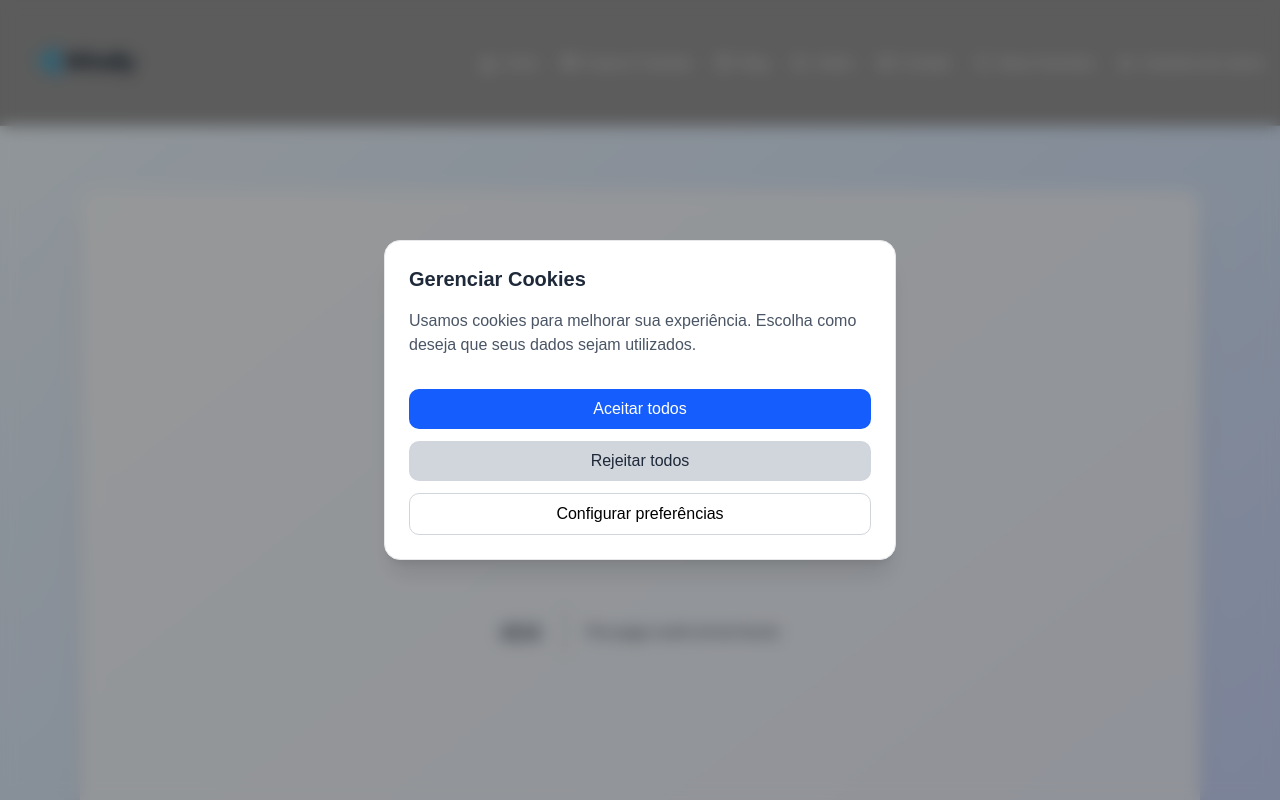
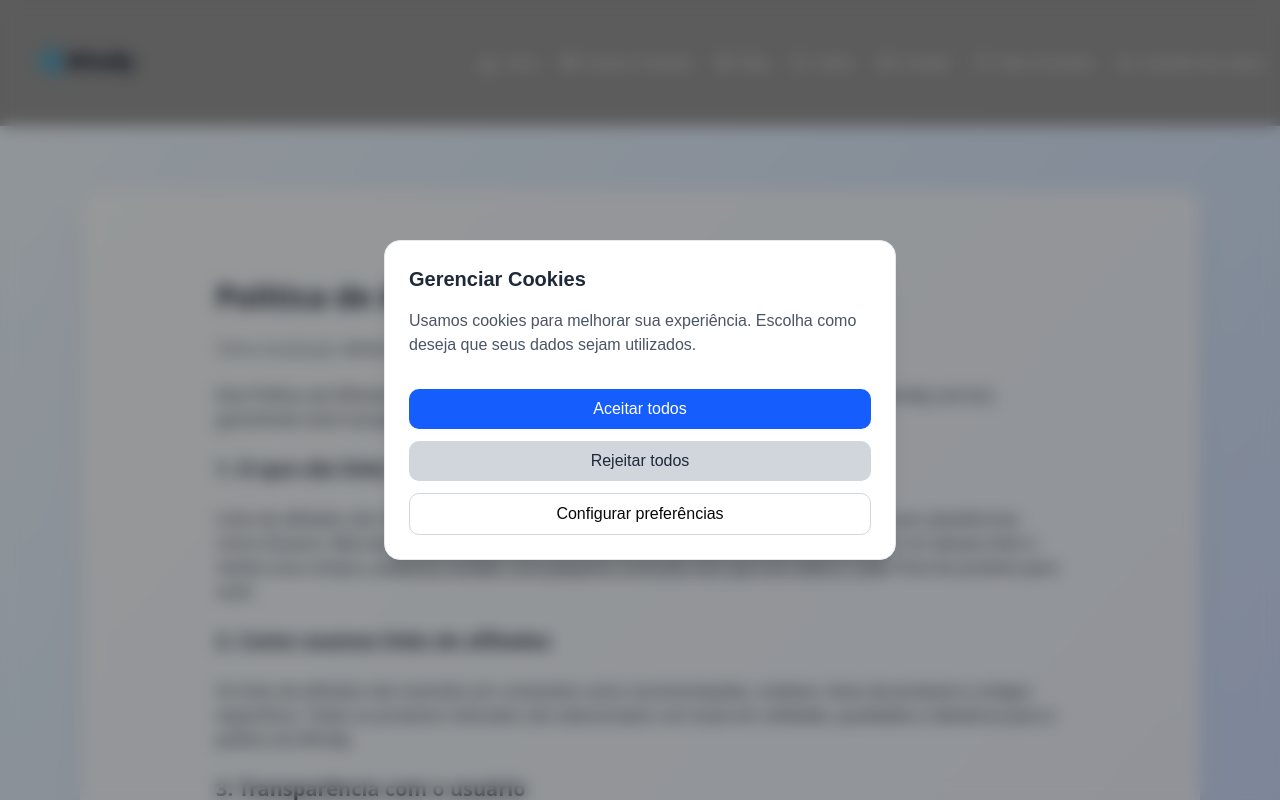
Before and after one commit to robsonalbuquerquedev/windly, a Next.js app: page /politica-de-afiliados in a window 1280 px wide. Before the commit this address had no page. Shown: the top 800 px of the page. Built offline with nearby package versions, Linux system fonts and the light colour scheme.

Commit message:
feat: adicionar rota politica-de-afiliados

```diff
--- /dev/null
+++ b/app/politica-de-afiliados/page.tsx
@@ -0,0 +1,53 @@
+import type { Metadata } from "next";
+import PoliticaDeAfiliados from "@/components/politica-de-afiliados/PoliticaDeAfiliados";
+
+export const metadata: Metadata = {
+    title: {
+        absolute: "Política de Afiliados — Transparência nas Recomendações | Windly",
+    },
+
+    description:
+        "Leia a Política de Afiliados do Windly e entenda como funcionam os links de afiliado, comissões, critérios de recomendação e nosso compromisso com transparência e responsabilidade.",
+
+    keywords: [
+        "Política de Afiliados Windly",
+        "Afiliados",
+        "Comissões",
+        "Transparência",
+        "Links de Afiliado",
+        "Amazon Afiliados",
+        "Mercado Livre Afiliados",
+        "Shopee Afiliados",
+        "Privacidade",
+        "LGPD",
+        "SEO",
+        "Next.js",
+        "TailwindCSS",
+        "HTML Semântico",
+    ],
+
+    alternates: {
+        canonical: "https://windly.com.br/politica-de-afiliados",
+    },
+
+    openGraph: {
+        title: "Política de Afiliados — Transparência nas Recomendações | Windly",
+        description:
+            "Saiba como o Windly utiliza links de afiliados, como funcionam as comissões e como garantimos recomendações honestas e responsáveis.",
+        url: "https://windly.com.br/politica-de-afiliados",
+        siteName: "Windly",
+        images: [
+            {
+                url: "/hero-windly.png",
+                width: 1200,
+                height: 630,
+                alt: "Imagem ilustrativa da página de Política de Afiliados do Windly",
+            },
+        ],
+        type: "website",
+    },
+};
+
+export default function PoliticaDeCookiesPage() {
+    return <PoliticaDeAfiliados />;
+}
```
